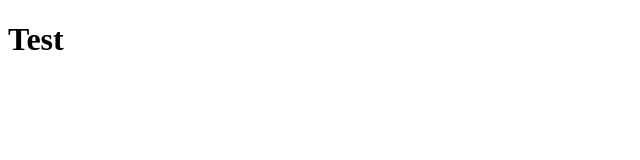
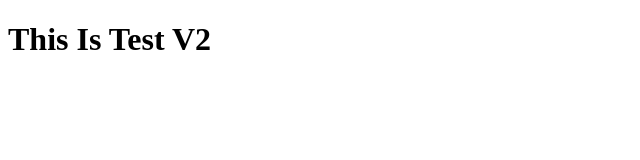
Before and after one commit to sabakhan26/test, a plain HTML site: page index.html in a window 1280 px wide. Shown: the whole page, without its empty margins (0-640 px from the left). Drawn offline with Linux system fonts and the light colour scheme.

Commit message:
second commit

```diff
--- a/index.html
+++ b/index.html
@@ -6,6 +6,6 @@
     <title>Test</title>
 </head>
 <body>
-    <h1>Test</h1>
+    <h1>This Is Test V2</h1>
 </body>
 </html>
```
